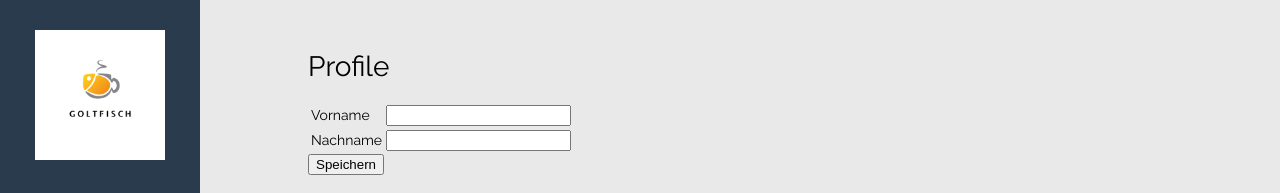
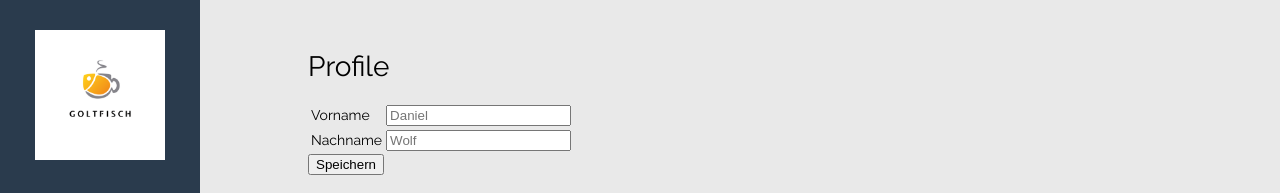
Before and after one commit to Goltfisch/keshbek-client, a Vue app: page /profile in a window 1280 px wide. Shown: the top 193 px of the page. Built offline with nearby package versions, Linux system fonts and the light colour scheme; what @websanova/vue-auth would draw is missing.

Commit message:
Replace transaction form with component.

```diff
--- a/src/components/Form.vue
+++ b/src/components/Form.vue
@@ -1,13 +1,13 @@
 <template>
     <div class="form-wrapper">
-        <form @submit.prevent="submitHandler()">
+        <form @submit.prevent="submitHandler">
             <table>
                 <tr class="input-group" v-for="input in inputs">
                     <td><label :for="input.name">{{input.label}}</label></td>
-                    <td><input :type="input.type" :name="input.name" :value="input.value"></td>
+                    <td><input :type="input.type" :name="input.name" :value="input.value" :placeholder="input.placeholder" @input="handleInput"></td>
                 </tr>
             </table>
-            <button v-if="button">
+            <button v-if="button" :class="button.class">
                 {{button.text}}
             </button>
         </form>
@@ -33,6 +33,17 @@ export default{
             required: false,
             default: () => {}
         }
+    },
+    methods: {
+        handleInput: function(event) {
+            var data = {};
+
+            this.inputs.forEach(function(input, key) {
+                data[input.name] = document.getElementsByName(input.name)[0].value;
+            });
+
+            this.$emit('input', data);
+        }
     }
 }
 </script>
--- a/src/pages/Overview.vue
+++ b/src/pages/Overview.vue
@@ -3,39 +3,23 @@
         <component-modal v-if="showTransactionModal" @close="onCloseTransactionModal">
             <h3 slot="header">Neue Transaktion erstellen</h3>
             <div slot="body">
-                <form @submit.prevent="onAddTransaction" class="form">
-                    <label>Kreditor ID</label>
-                    <input type="text" name="creditorId" placeholder="1" v-model="transaction.creditorId" />
-
-                    <label>Debitor ID</label>
-                    <input type="text" name="debitorId" placeholder="2" v-model="transaction.debitorId" />
-
-                    <label>Wert</label>
-                    <input type="text" name="amount" placeholder="" v-model="transaction.amount" />
-
-                    <label>Grund</label>
-                    <input type="text" name="reason" placeholder="Essen" v-model="transaction.reason" />
-
-                    <label>Datum</label>
-                    <input type="text" name="transactionDate" placeholder="01.01.2018" v-model="transaction.transactionDate" />
-                </form>
+                <component-form :inputs="formInputs" :button="formButton" :submitHandler="onAddTransaction" v-model="transaction"></component-form>
             </div>
-            <button slot="footer" class="modal-default-button" @click="onAddTransaction">
-                Hinzufügen
-            </button>
+            <button slot="footer"></button>
         </component-modal>
 
         <h1 class="headline">
             Transaktionen
             <button class="add-new-transaction" v-on:click="showTransactionModal = true"><i class="fas fa-plus" style="color: white;"></i></button>
         </h1>
-        <component-table :fields="fields" :items="items" :isLoading="isLoading"></component-table>
+        <component-table v-bind="{fields, items, isLoading}"></component-table>
     </div>
 </template>
 
 <script>
 import ComponentTable from './../components/Table.vue';
 import ComponentModal from './../components/Modal.vue';
+import ComponentForm from './../components/Form.vue';
 
 const fields = [ 'Kreditor', 'Debitor', 'Menge', 'Grund', 'Datum' ]
 
@@ -52,7 +36,9 @@ export default {
                 reason: '',
                 transactionDate: '',
             },
-            showTransactionModal: false
+            showTransactionModal: false,
+            formInputs: [],
+            formButton: {}
         }
     },
     mounted() {
@@ -60,6 +46,43 @@ export default {
             this.isLoading = false;
             this.items = response.data;
         });
+
+        this.formInputs = [
+            {
+                name: 'creditorId',
+                label: 'Kreditor ID',
+                type: 'text',
+                placeholder: '1'
+            },
+            {
+                name: 'debitorId',
+                label: 'Debitor ID',
+                type: 'text',
+                placeholder: '2'
+            },
+            {
+                name: 'amount',
+                label: 'Wert',
+                type: 'text',
+            },
+            {
+                name: 'reason',
+                label: 'Grund',
+                type: 'text',
+                placeholder: 'Essen'
+            },
+            {
+                name: 'transactionDate',
+                label: 'Datum',
+                type: 'text',
+                placeholder: '01.01.2018'
+            }
+        ]
+
+        this.formButton = {
+            text: "Hinzufügen",
+            class: 'modal-default-button'
+        };
     },
     methods: {
         onAddTransaction: function(e) {
@@ -83,7 +106,7 @@ export default {
         }
     },
     components: {
-        ComponentTable, ComponentModal
+        ComponentTable, ComponentModal, ComponentForm
     }
 }
 </script>
--- a/src/pages/Profile.vue
+++ b/src/pages/Profile.vue
@@ -3,7 +3,7 @@
         <div>
             <h1 class="headline">Profile</h1>
         </div>
-        <component-form v-bind="{inputs, button, submitHandler}"></component-form>
+        <component-form v-model="profile" v-bind="{inputs, button, submitHandler}"></component-form>
     </div>
 </template>
 
@@ -12,28 +12,39 @@ import ComponentForm from './../components/Form.vue';
 
 export default {
     data: () => ({
-        inputs: [
+        profile: {
+            firstName: 'daniel',
+            secondName: undefined,
+        },
+        inputs: [],
+        button: {}
+    }),
+    methods: {
+        submitHandler: function(e) {
+            console.log(this.profile.firstName);
+            console.log(this.profile.secondName);
+        }
+    },
+    mounted() {
+        this.inputs = [
             {
                 name: 'firstName',
                 label: 'Vorname',
                 type: 'text',
-                value: ''
+                placeholder: 'Daniel',
+                model: this.profile.firstName
             },
             {
                 name: 'secondName',
                 label: 'Nachname',
                 type: 'text',
-                value: ''
+                placeholder: 'Wolf'
             }
-        ],
-        button: {
+        ];
+
+        this.button = {
             text: 'Speichern'
-        }
-    }),
-    methods: {
-        submitHandler: () => {
-            console.log('Profile-form was submitted!');
-        }
+        };
     },
     components: {
         ComponentForm
```
